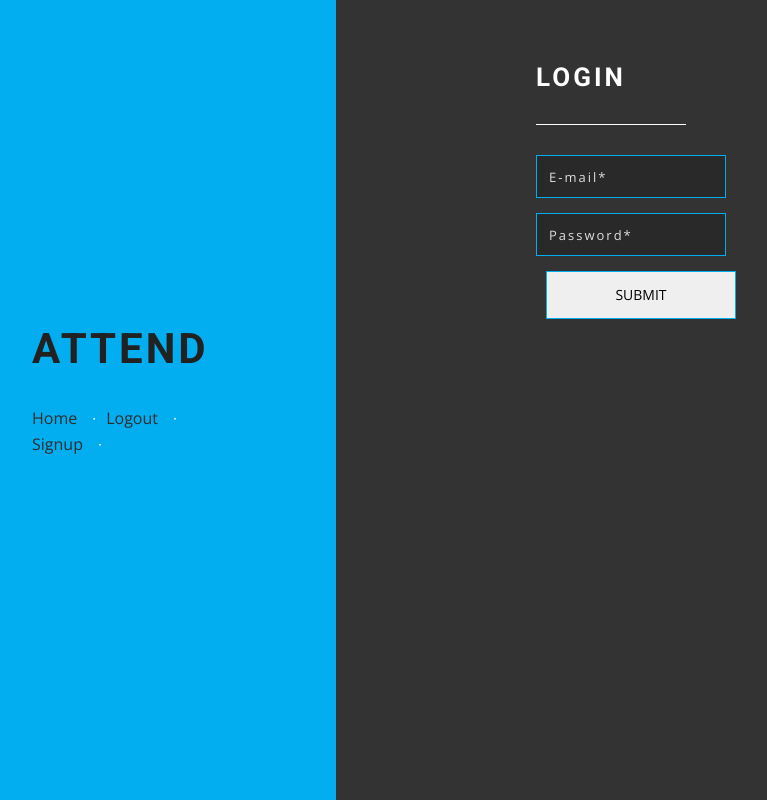
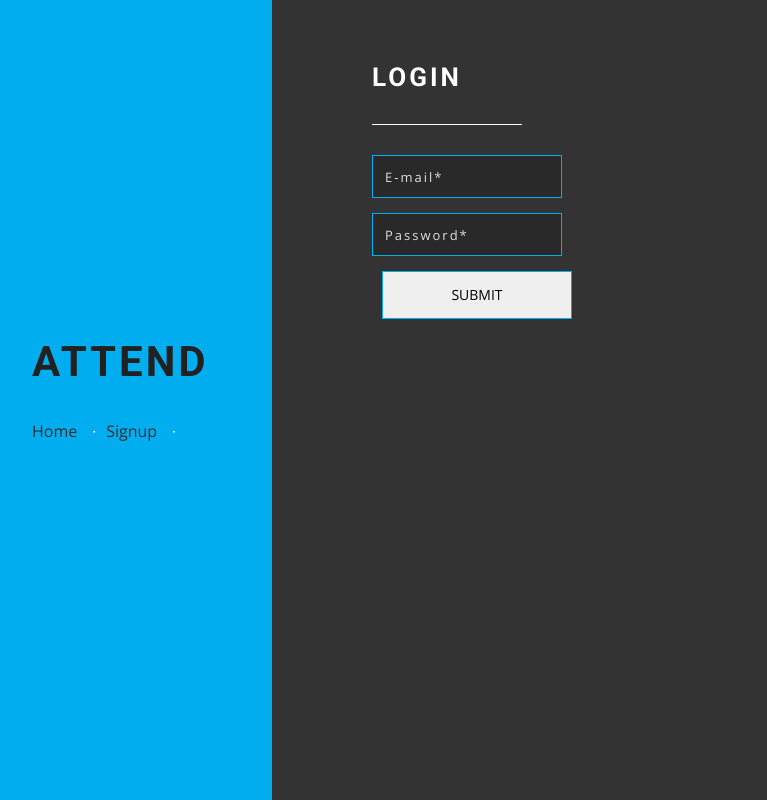
Before and after one commit to farfalle211/capstone_app_vue, a Vue app: page /login in a window 1280 px wide. Shown: the whole page, without its empty margins (48-815 px from the left). Built offline with nearby package versions, Linux system fonts and the light colour scheme; what highcharts-vue would draw is missing.

Commit message:
changes to events show and groups show pages

```diff
--- a/public/css/style.css
+++ b/public/css/style.css
@@ -146,7 +146,7 @@ ul
     display: table;
     float: left;
 
-    width: 30%;
+    width: 25%;
     height: 100%;
 }
 
@@ -155,11 +155,14 @@ ul
     /*display: table;*/
     float: right;
 
-    width: 70%;
+    width: 75%;
     height: 100%;
     position: fixed;
-    left: 30%;
+    left: 25%;
     overflow-y: auto;
+    padding-left: 20px;
+    padding-top: 20px;
+
 }
 
 .col-right a:hover
@@ -446,8 +449,6 @@ ul
     font-size: 18px;
 
     padding-left: 15px;
-
-    content: '\00b7';
 
     color: #02aef0;
 }
--- a/src/views/EventsShow.vue
+++ b/src/views/EventsShow.vue
@@ -23,11 +23,10 @@
         <div class="middle tab-content">
 
 
-
           <div class="row">
             <div class="thumbnail">
               <div class="caption text-center">
-                <h2>{{ event.name }}</h2>
+                <h4 class="block-title">{{ event.name }}</h4>
                 <p>Date: {{ event.date }}</p>
                 <p>Category: {{ event.category }}</p>
                 <p>Location: {{ event.location }}</p>
@@ -167,11 +166,6 @@
 
   .btn-block {
     margin: 10px;
-  }
-
-  .col-right {
-    padding-left: 120px;
-    padding-top: 20px;
   }
 
 </style>
--- a/src/views/GroupsShow.vue
+++ b/src/views/GroupsShow.vue
@@ -27,21 +27,24 @@
     <div class="col-right pl-4">
       <div class="row">
         <div class="middle tab-content col-md-6">
-          <h4 v-if="group.creater_id == user_id">You are the Admin of this Group</h4>
+
+          <div style="padding-left: 20px" class="row">
+            <div class="thumbnail">
+                <div class="caption">
                   <h1>{{ group.label }}</h1>
-          <router-link style="text-decoration: underline;" :to="'/events/' + group.event_id">
-            <h2>{{ group.formatted.event_name }} <br> ({{group.formatted.event_date}})</h2>
+                  <p>Admin: {{ group.creater.name }}</p>
+                  <router-link :to="'/events/' + group.event_id">
+                    <h4 class="block-title">{{ group.formatted.event_name }} <br> ({{group.formatted.event_date}})</h4>
                   </router-link>
                   <p style="display: inline;">Current Group Capacity: <p style="font-weight: bold; display: inline;"> {{ group.formatted.size }}</p> </p>
-          <p>Meeting Before For: {{ group.formatted.meet_before }}</p>
+                  <p>Getting {{ group.formatted.meet_before }}</p>
                   <p>Drink Level: {{ group.formatted.drink_level }}</p>
-
-
                   <div v-if="group.creater_id == user_id">
                     <p>
-              <button class="btn btn-block btn-primary" type="button" data-toggle="collapse" data-target="#collapseExample" aria-expanded="false" aria-controls="collapseExample">
+                      <button class="btn btn-primary" type="button" data-toggle="collapse" data-target="#collapseExample" aria-expanded="false" aria-controls="collapseExample">
                         Edit Your Group!
                       </button>
+                      <a href="#" v-on:click="popUp()" style="margin-left: 15px" class="btn btn-warning" role="button">Delete Group</a>
                     </p>
                     <div class="collapse" id="collapseExample">
                       <div class="card card-body">
@@ -77,7 +80,9 @@
                           </form>
                         </div>
                       </div>
-            <button class="btn btn-block btn-warning" v-on:click="popUp()">Delete Group</button>
+                    </div>
+                  </div>
+                </div>
               </div>
             </div>
 
@@ -131,7 +136,7 @@
                    {{ request.user.location }}
                  </router-link>
                  <div v-if="group.creater_id == user_id" style="display: inline">
-                   <button v-on:click="removeUser(request.id)">Remove User</button>
+                   <button class="btn btn-danger btn-sm" v-on:click="removeUser(request.id)">Remove User</button>
                  </div>
                </li>
              </div>
@@ -182,8 +187,6 @@
                   <button class="btn btn-primary" v-on:click="sendMessage('group')">Send!</button>
                 </div>
             </div>
-
-
 
 
           </div>
--- a/src/views/Login.vue
+++ b/src/views/Login.vue
@@ -8,7 +8,6 @@
                   <h1>Attend</h1>
                     <ul class="navigation">
                       <li><router-link to="/">Home</router-link></li>
-                      <li><router-link to="/logout">Logout</router-link></li>
                       <li><router-link to="/signup">Signup</router-link> </li>
                     </ul>
                     <div class="counter">
--- a/src/views/Signup.vue
+++ b/src/views/Signup.vue
@@ -5,13 +5,13 @@
         <div class="middle">
             <div class="inner">
                 <section class="section section-welcome">
+                  <h1>Attend</h1>
                     <ul class="navigation">
                       <li><router-link to="/">Home</router-link></li>
                       <li><router-link to="/login">Login</router-link></li>
                       <li><router-link to="/logout">Logout</router-link></li>
                       <li><router-link to="/signup">Signup</router-link> </li>
                     </ul>
-                    <h1>Attend</h1>
                     <div class="counter">
                     </div>
                     <!-- end div .counter -->
```
Lines whose indentation alone changed are shown as unchanged.
